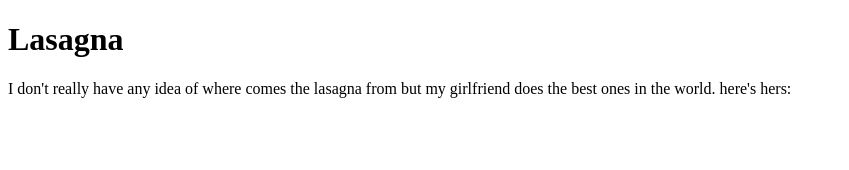
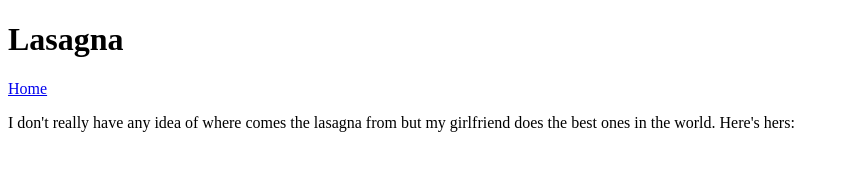
Before and after one commit to agarmar98/odin-recipes, a plain HTML site: page recipes/lasagna.html in a window 1280 px wide. Shown: the whole page, without its empty margins (0-849 px from the left). Drawn offline with Linux system fonts and the light colour scheme.

Commit message:
added Home link to the html index on recipes
for better navigation

```diff
--- a/recipes/lasagna.html
+++ b/recipes/lasagna.html
@@ -7,8 +7,9 @@
 </head>
 <body>
   <h1>Lasagna</h1>
+  <a href="../index.html">Home</a>
   <p>I don't really have any idea of where comes the lasagna from
-    but my girlfriend does the best ones in the world. here's hers:
+    but my girlfriend does the best ones in the world. Here's hers:
   </p>
 </body>
 </html>
```
Also changed, not shown: recipes/hamburger.html (+1 -0 lines), recipes/pizza.html (+1 -0 lines).
